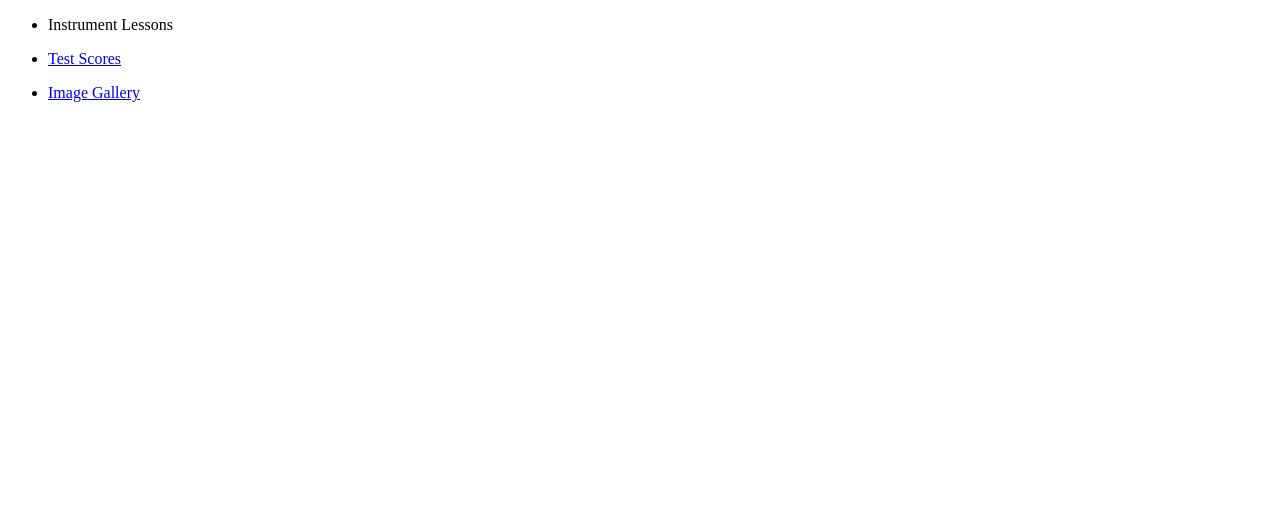
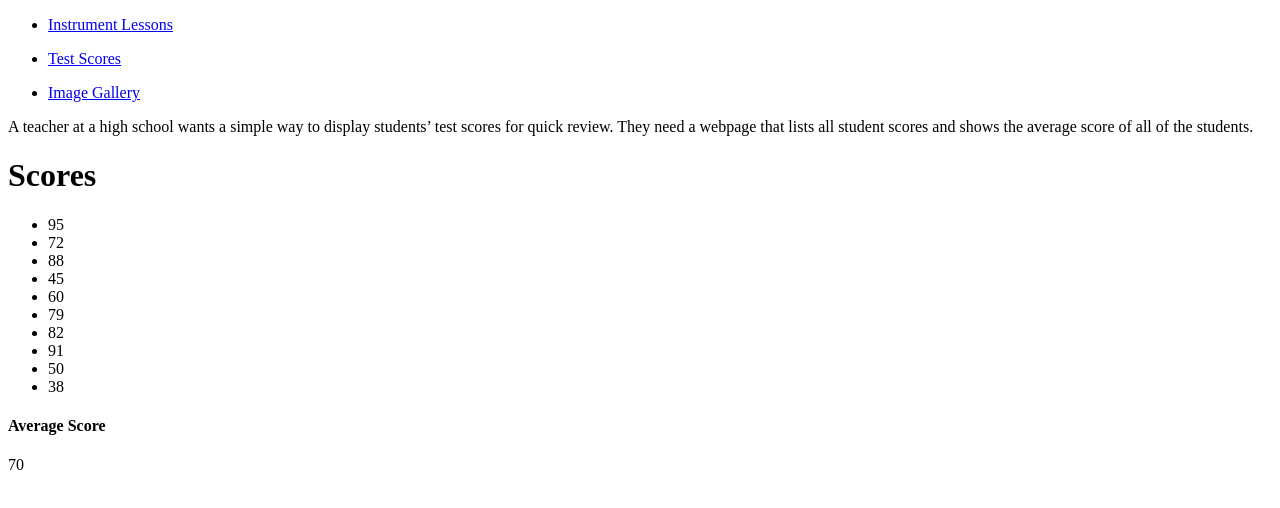
Before and after one commit to scotwash/homework-3, a plain HTML site: page scores.html in a window 1280 px wide. Drawn offline with Linux system fonts and the light colour scheme.

Commit message:
finished scores.html

```diff
--- a/js/lessons.js
+++ b/js/lessons.js
@@ -18,6 +18,7 @@ const ulInstrument = document.querySelector("body > ul");
 for (let index = 0; index < instrumentArray.length; index++) {
     const instrumentArrays = instrumentArray[index];
     console.log(instrumentArrays);
+    // print instrument list and add list element
     ulInstrument.innerHTML+="<li class='instruments' >" + instrumentArrays + "</li>";
 
 }
--- /dev/null
+++ b/js/scores.js
@@ -0,0 +1,43 @@
+// declare array for list of scores
+const scoreList = [
+    95,
+    72,
+    88,
+    45,
+    60,
+    79,
+    82,
+    91,
+    50,
+    38,
+];
+
+// create references to ul
+
+const ulScore = document.querySelector("body > ul");
+
+// create reference to unique id paragraph tag
+
+let idScore = document.getElementById("score");
+
+
+
+// add for loop to that loops through the list of scores
+
+for (let index = 0; index < scoreList.length; index++) {
+    const scoreLists = scoreList[index];
+    // declare average variable
+
+
+    //add li to ul for each score
+
+    ulScore.innerHTML+="<li>" + scoreLists + "</li>";
+
+
+
+
+}
+// declare average variable and add it into tag
+const averageScore = (95 + 72 + 88 + 45 + 60 + 79 + 82 + 91 + 50 + 38) / (10);
+    console.log(averageScore);
+idScore.innerHTML+="<p id='score' >" + averageScore + "</p>";
--- a/scores.html
+++ b/scores.html
@@ -8,7 +8,9 @@
 <body>
     <nav>
         <ul>
-            <li> <a href="index.html"></a>Instrument Lessons</li>
+            <li>
+                <a href="index.html">Instrument Lessons</a>
+            </li>
         </ul>
 
         <ul>
@@ -24,5 +26,25 @@
         </ul>
     </nav>
 
+    <!--add paragraph  with scenario text -->
+    <p>
+        A teacher at a high school wants a simple way to display students’ test scores for quick review. They need a webpage that lists all student scores and shows the average score of all of the students.
+    </p>
+    <!--heading 1 for scores-->
+    <h1>Scores</h1
+        >
+    <!--add ul for scores-->
+<ul>
+
+</ul>
+
+
+<h4>Average Score</h4>
+
+<!-- paragraph with unique id-->
+ <p id = "score"></p>
+<!-- add script source-->
+    <script src="js/scores.js"></script>
+
 </body>
 </html>
```
Also changed, not shown: gallery.html (+3 -1 lines), index.html (+3 -1 lines).
